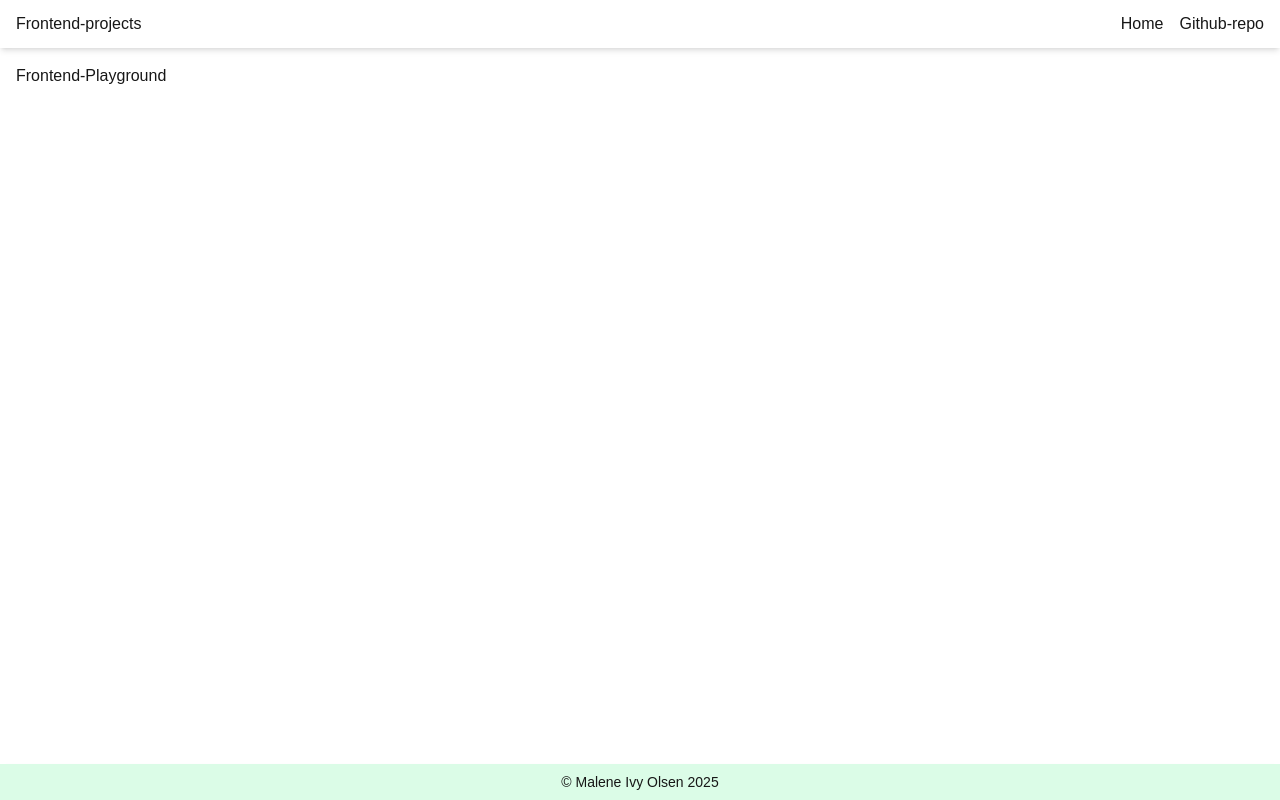
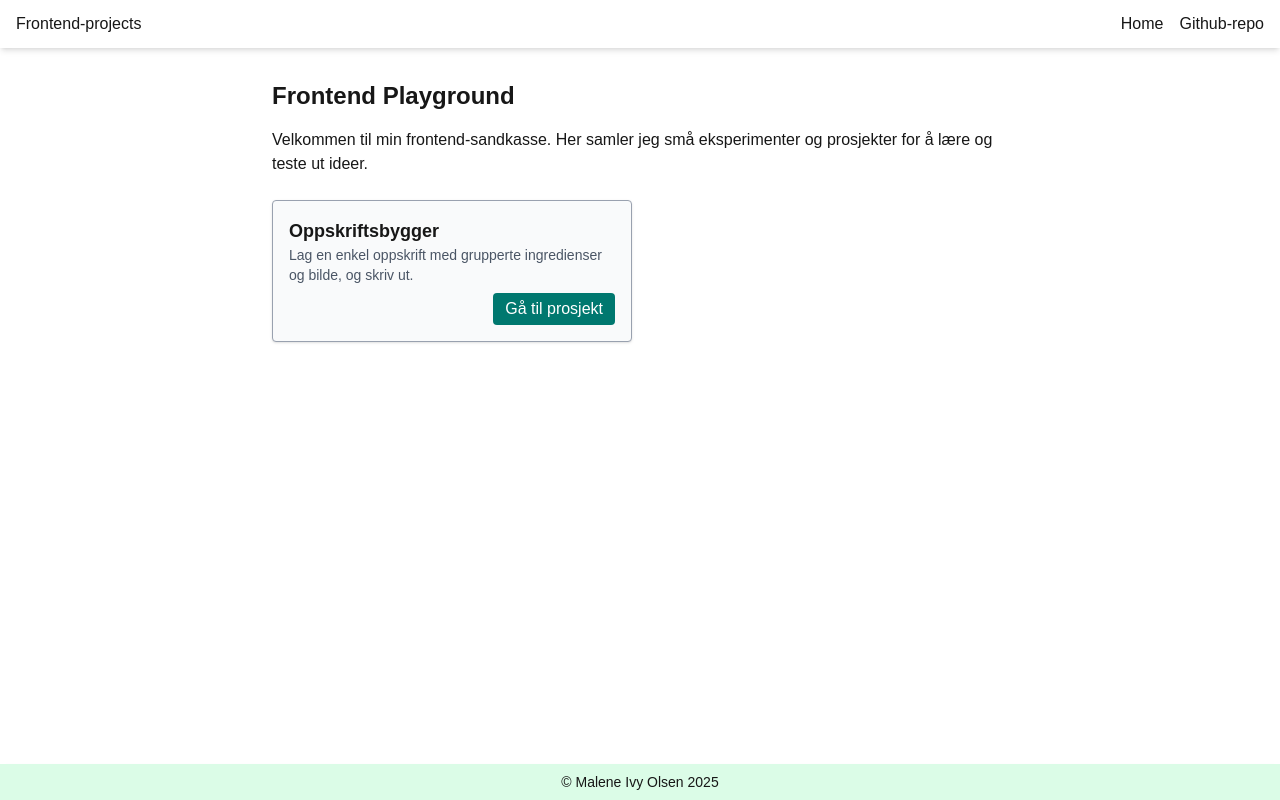
Before and after one commit to maleneivy/frontend-playground, a Next.js app: page / in a window 1280 px wide. Built offline with nearby package versions, Linux system fonts and the light colour scheme.

Commit message:
Add project list with ProjectLinks and ProjectCard on homepage

```diff
--- a/src/app/page.tsx
+++ b/src/app/page.tsx
@@ -1,7 +1,17 @@
+import ProjectLinks from '@/components/projects/ProjectsLinks';
+
 export default function Home() {
   return (
-    <>
-      <h1>Frontend-Playground</h1>
-    </>
+    <main className="max-w-3xl mx-auto p-4">
+      <h1 className="text-2xl font-bold mb-4">Frontend Playground</h1>
+      <p className="mb-6">
+        Velkommen til min frontend-sandkasse. Her samler jeg små eksperimenter og prosjekter for å
+        lære og teste ut ideer.
+      </p>
+
+      <div className="flex flex-wrap">
+        <ProjectLinks />
+      </div>
+    </main>
   );
 }
--- /dev/null
+++ b/src/components/projects/ProjectCard.tsx
@@ -0,0 +1,24 @@
+'use client';
+
+import Link from 'next/link';
+
+type ProjectCardProps = {
+  title: string;
+  description: string;
+  path: string;
+};
+
+export default function ProjectCard({ title, description, path }: ProjectCardProps) {
+  return (
+    <div className="border border-gray-400 bg-gray-50 p-4 rounded shadow hover:shadow-md transition flex flex-col">
+      <h3 className="text-lg font-semibold">{title}</h3>
+      <p className="text-sm text-gray-600">{description}</p>
+      <Link
+        href={path}
+        className="inline-block mt-2 text-white bg-teal-700 px-3 py-1 rounded hover:bg-teal-400 self-end max-w-fit"
+      >
+        Gå til prosjekt
+      </Link>
+    </div>
+  );
+}
--- /dev/null
+++ b/src/components/projects/ProjectsLinks.tsx
@@ -0,0 +1,17 @@
+import { projects } from '@/data/projects';
+import ProjectCard from './ProjectCard';
+
+export default function ProjectLinks() {
+  return (
+    <div className="grid gap-4 sm:grid-cols-2">
+      {projects.map((proj) => (
+        <ProjectCard
+          key={proj.path}
+          title={proj.title}
+          description={proj.description}
+          path={proj.path}
+        />
+      ))}
+    </div>
+  );
+}
--- /dev/null
+++ b/src/data/projects.ts
@@ -0,0 +1,7 @@
+export const projects = [
+  {
+    title: 'Oppskriftsbygger',
+    path: '/recipe-maker',
+    description: 'Lag en enkel oppskrift med grupperte ingredienser og bilde, og skriv ut.',
+  },
+];
```
